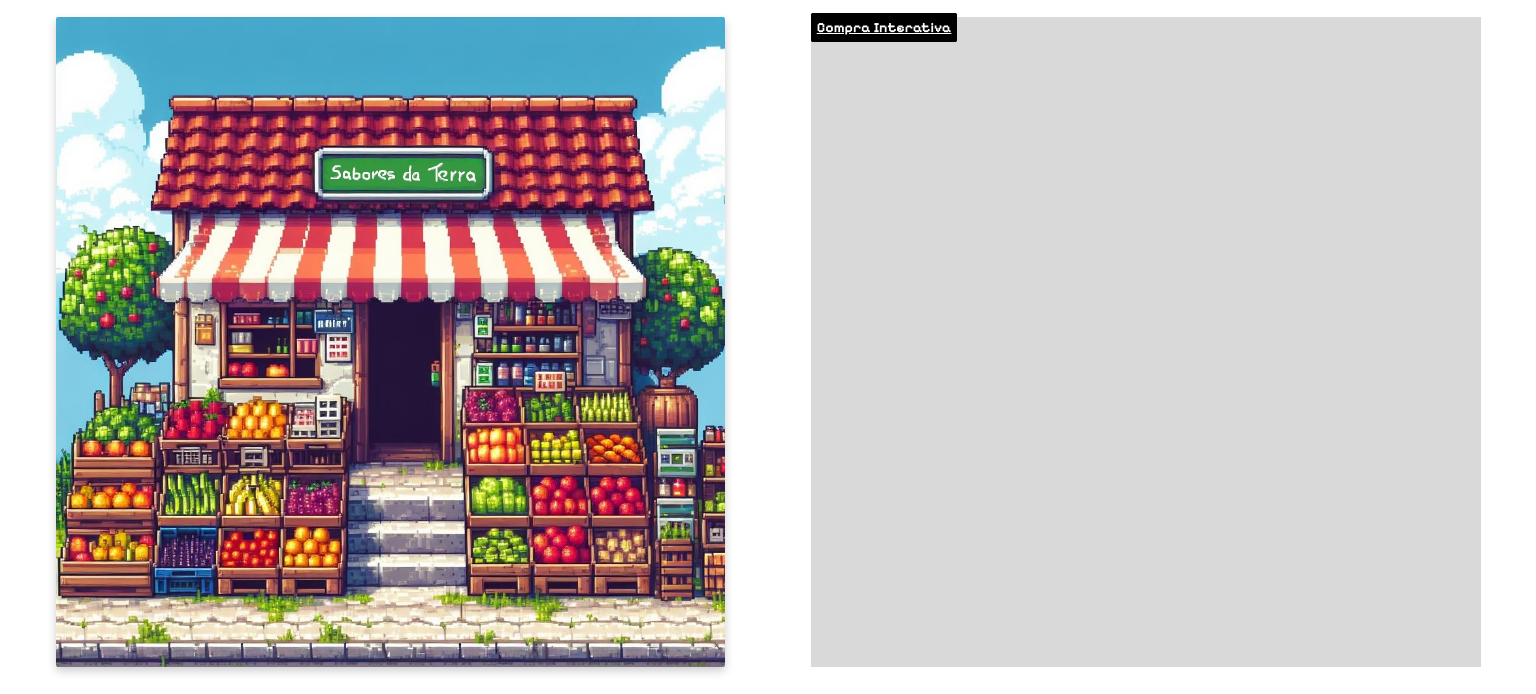
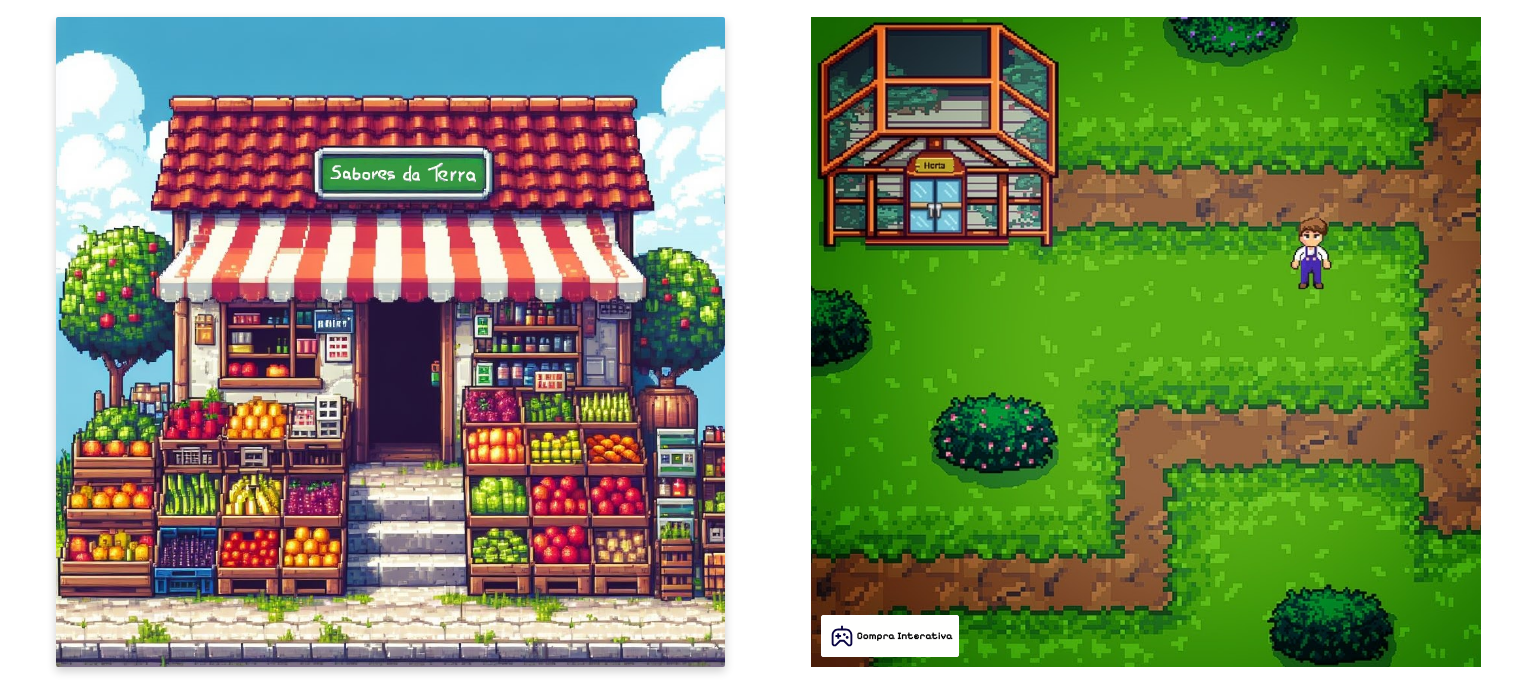
Before and after one commit to JaoPedr0o/PI-Project-01, a plain HTML site: page Site/src/html/home.html in a window 1536 px wide. Shown: the part 83-777 px from the top of the page. Drawn offline with nearby package versions, Linux system fonts and the light colour scheme.

Commit message:
ADD: Botão de compra interativa

```diff
--- a/Site/scripts/generator.js
+++ b/Site/scripts/generator.js
@@ -48,6 +48,7 @@ const productPriceList = [
     },
 ]
 
+// Adiciona ou remove a mensagem de lista vazia
 const lista = document.getElementById('lista');
 let emptyList = document.getElementById("empty-list")
 
@@ -60,27 +61,35 @@ function emptyListActive() {
 }
 emptyListActive()
 
+
 //Função que processa a adição de produtos à lista | Ela traz o conteudo do imput no html
 function adicionarCompra(product) {
     //Busca o preço do produto escolhido dentro do array de objetos productListprice.
     let productData = productPriceList.find(produto => produto.name == product.name);
+
+    //Passa o valor do produto para tipo float
     let productPrice = parseFloat(productData.price*product.value)
-    let productName = (product.name)
+
+    //Atribui à variável productName o nome do produto extraido do input
+    let productName = product.name
+
+    //Passa a quantidade do produto escolhido para tipo inteiro
     let productCount = parseInt(product.value)
 
     //Verifica se o produto existe na lista
     let produtoExist = productList.find(item => item.nome === productName);
 
+    //Verifica se o produto ja está na lista
     if (produtoExist === undefined) {
         if (productCount !== 0) {
-            // Se não, adiciona o produto com a quantidade especificada
+            // Se não estiver, adiciona-o com a quantidade especificada em productCount
             productList.push({
                 nome: productName,
                 preco: productPrice,
                 quantidade: productCount,
             })
 
-            //Aqui ele busca no html a tag com id="lista" e cria dentro um "li" indicando o item adicionado, quantidade e valor.
+            //Busca no html a tag com id="lista" e cria dentro um "li" indicando: o item adicionado, a quantidade e o valor.
             const li = document.createElement("li");
             li.id = `${productName}`;
             const btRemove = document.createElement('button')
@@ -98,7 +107,6 @@ function adicionarCompra(product) {
             cartIcon.style.backgroundImage = "url(/Site/assets/icons/lista-de-controle.png)"
             console.log(productList)
         }
-        emptyListActive()
     } else {
         // Se o produto já estiver na lista, aumenta a quantidade
         if (productCount !== 0) {
--- a/Site/src/css/components/buttons.css
+++ b/Site/src/css/components/buttons.css
@@ -20,3 +20,27 @@
     border-radius: 0.2rem;
     cursor: pointer;
 }
+
+.white-button {
+    background-color: var(--white);
+    text-align: center;
+    color: var(--black);
+    width: auto;
+    padding: 0.5rem;
+    height: auto;
+    font-size: 1.4rem;
+    border-radius: 0.2rem;
+    transition: all 0.2s;
+    font-weight: bold;
+    border: 0.1rem solid var(--white);
+}
+
+.white-button:hover {
+    background-color: var(--black);
+    color: var(--white);
+    padding: 0.5rem;
+    font-size: 1.4rem;
+    border-radius: 0.2rem;
+    cursor: pointer;
+    border: 0.1rem solid var(--white);
+}
--- a/Site/src/css/home.css
+++ b/Site/src/css/home.css
@@ -1,3 +1,4 @@
+
 /* Formatações Gerais */
 :root {
     --common-gray: #515052;
@@ -56,10 +57,54 @@ main {
         box-shadow: 0px 4px 10px 0px rgba(0, 0, 0, 0.2);
     }
     #game-info {
+        position: relative;
         width: 47%;
         height: 100%;
-        background-color: var(--lightgray);
+        background-image: url(/Site/assets/banners/game-exemple.jpg);
+        background-repeat: no-repeat;
+        background-size: cover;
     }
+
+    #game-info .white-button {
+        transition: all 0.2s;
+        display: flex;
+        align-items: center;
+        text-decoration: none;
+        bottom: 1rem;
+        left: 1rem;
+        position: absolute;
+    }
+
+    #game-info .white-button div {
+        width: 3rem;
+        height: 3rem;
+        background-image: url(/Site/assets/icons/game-control.svg);
+        background-repeat: no-repeat;
+        background-size: cover;
+    }
+
+    #game-info .white-button:hover div {
+        width: 3rem;
+        height: 3rem;
+        background-image: url(/Site/assets/icons/game-control-white.svg);
+        background-repeat: no-repeat;
+        background-size: cover;
+    }
+
+    #game-info .white-button a {
+        color: var(--black);
+        text-decoration: none;
+    }
+
+    #game-info .white-button:hover a {
+        color: var(--white);
+        text-decoration: none;
+    }
+
+    #game-info .white-button p {
+        margin: 0;
+    }
+
 
     /* Estilização geral: catálogo de produtos */
     .carousel-control-next-icon {
@@ -264,7 +309,13 @@ main {
     #game-info {
         width: 47%;
         height: 100%;
-        background-color: var(--lightgray);
+        background-image: url(/Site/assets/banners/game-exemple.jpg);
+        background-repeat: no-repeat;
+        background-size: cover;
+    }
+
+    #game-info .black-button {
+        text-decoration: none;
     }
 
 
--- a/Site/src/html/home.html
+++ b/Site/src/html/home.html
@@ -63,7 +63,11 @@
                     <section id="game-present" class="container-fluid">
                         <div id="game-view"></div>
                         <div id="game-info">
-                            <a class="black-button" href="/Game/game.html">Compra Interativa</a>
+                            <a class="white-button" href="/Game/game.html">
+                                <div></div>
+                                <p>Compra Interativa</p>
+                            </a>
+
                         </div>
                     </section>
 
```
Also changed, not shown: Site/assets/banners/game-exemple.jpg (added), Site/assets/icons/game-control-white.svg (added), Site/assets/icons/game-control.svg (added).
